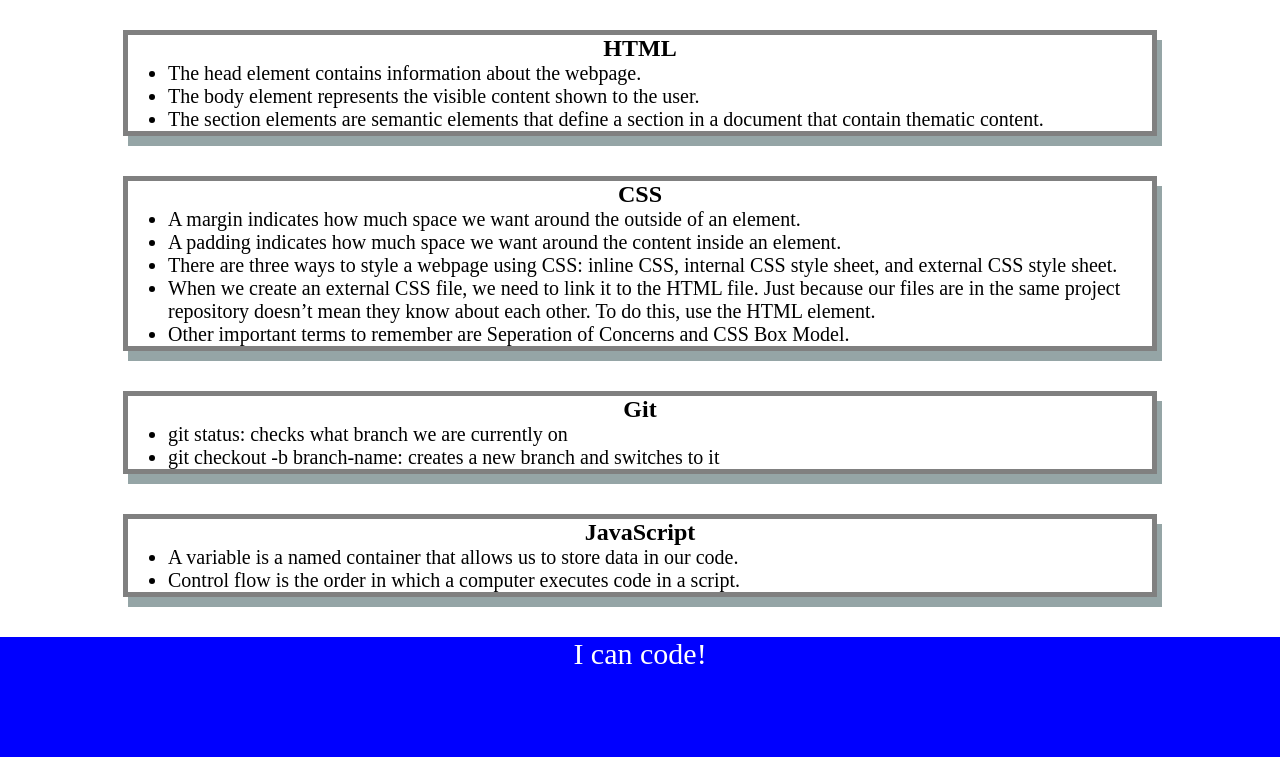
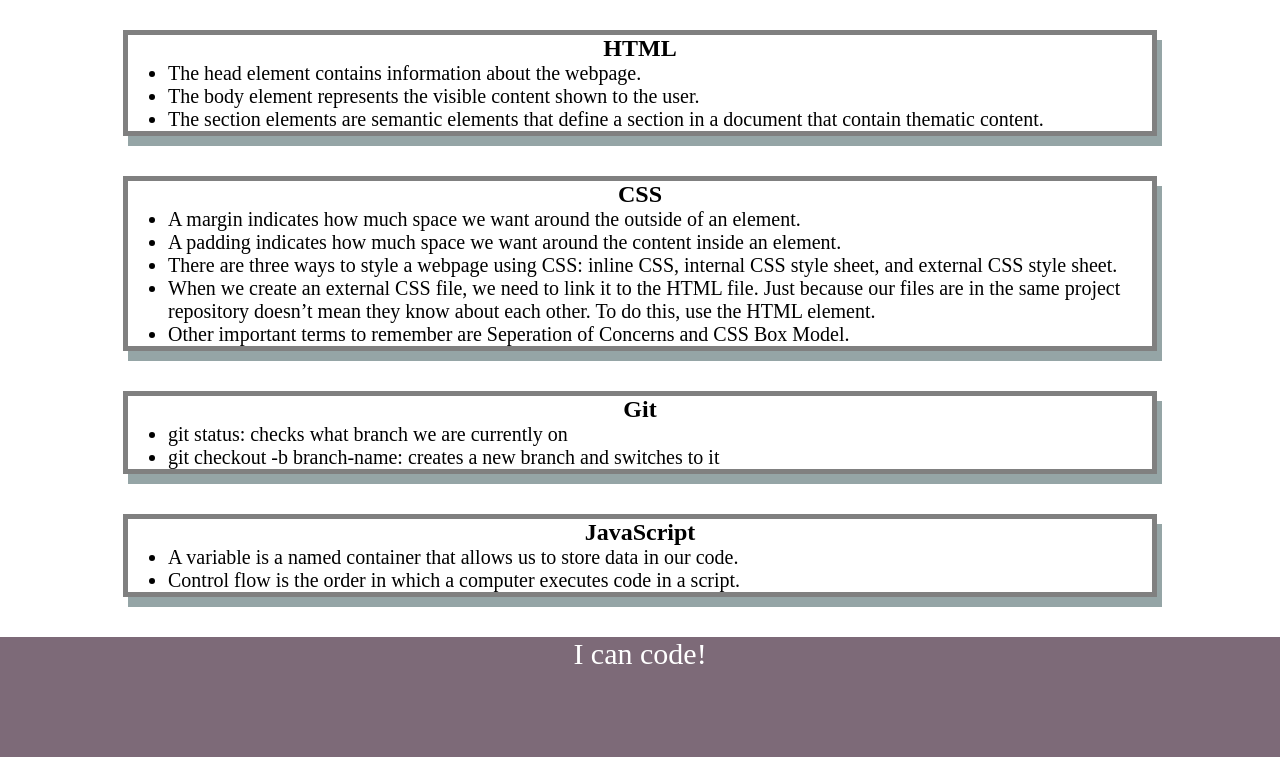
Before and after one commit to cortesporcz/prework-study-guide, a plain HTML site: page prework-study-guide/index.html in a window 1280 px wide. Shown: the part 130-887 px from the top of the page. Drawn offline with Linux system fonts and the light colour scheme.

Commit message:
Add README.me

```diff
--- a/prework-study-guide/assets/style.css
+++ b/prework-study-guide/assets/style.css
@@ -7,7 +7,7 @@ header,
 footer {
     width: 100%;
     height: 120px;
-    background-color: blue;
+    background-color: rgb(125, 106, 120);
     color: white;
 }
 
```
Also changed, not shown: 1 other file.
